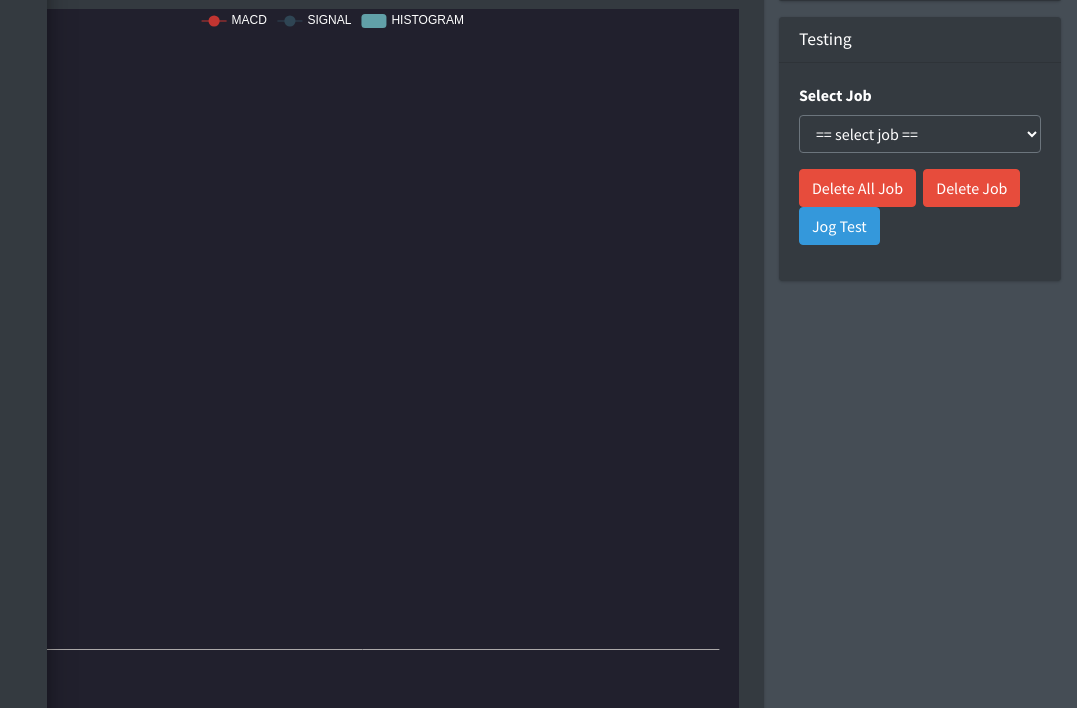
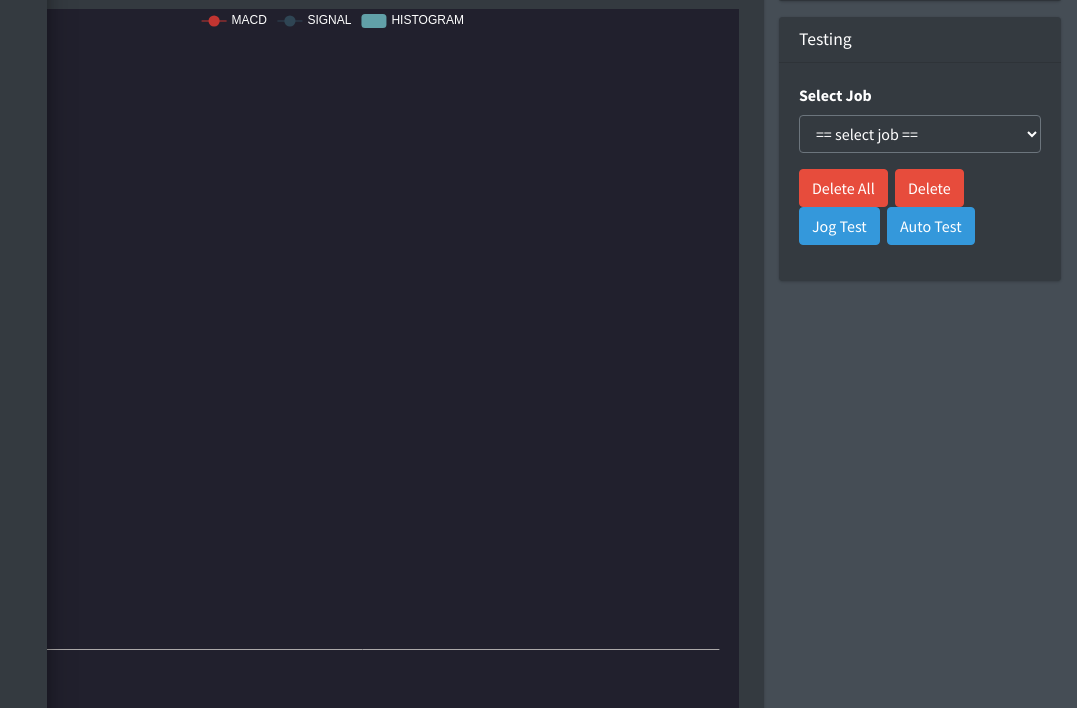
Before and after one commit to chaiwatt/iTrader, a Django app: template chart/templates/backtest.html in a window 1280 px wide. Shown: the part 1003-1711 px from the top of the page, without its empty margins (203-1280 px from the left). Run offline with Django 4.2, Linux system fonts and the light colour scheme; the template is opened without the code that fills it: values that come from a table or form of the project are taken from there, others are empty; data comes from the database, SQL or seed files in the repository; some libraries are stand-ins or nearby versions.

Commit message:
update some

```diff
--- a/chart/templates/backtest.html
+++ b/chart/templates/backtest.html
@@ -237,9 +237,10 @@
                                         </select>
                                     </div>
                                     <div class="form-group float-right">
-                                        <button type="button" id="deleteallbacktest" class="btn btn-danger mr-1">Delete All Job</button>
-                                        <button type="button" id="deletebacktest" class="btn btn-danger mr-1">Delete Job</button>
-                                        <button type="button" id="jogtest" class="btn btn-info ">Jog Test</button>
+                                        <button type="button" id="deleteallbacktest" class="btn btn-danger mr-1">Delete All</button>
+                                        <button type="button" id="deletebacktest" class="btn btn-danger mr-1">Delete</button>
+                                        <button type="button" id="jogtest" class="btn btn-info mr-1">Jog Test</button>
+                                        <button type="button" id="autotest" class="btn btn-info ">Auto Test</button>
                                     </div>
                                 </div>
                             </div>
```
